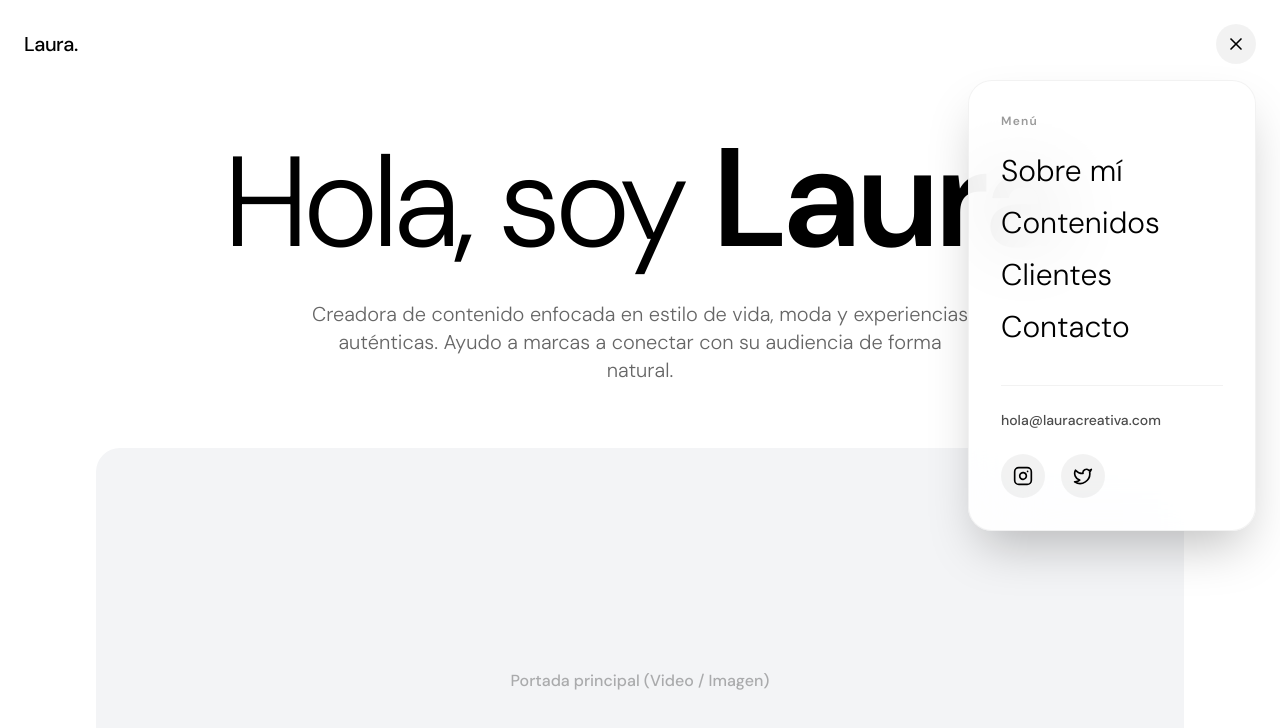
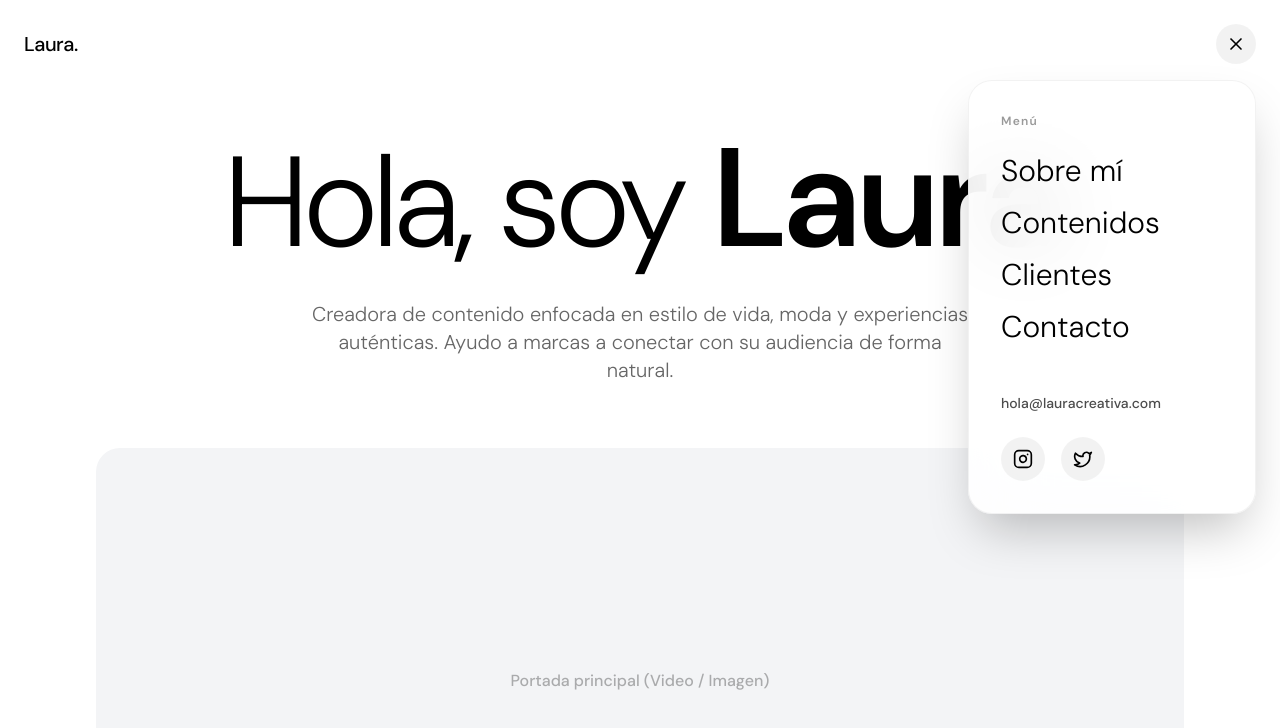
Before and after one commit to Miiles01/miiles-briefs, a React (Vite) app: page /plantilla-01 in a window 1280 px wide. Both pictures are taken after a click on the button 1236 px from the left and 44 px from the top of the page. Shown: the top 728 px of the page. Built offline with nearby package versions, Linux system fonts and the light colour scheme; no server answers.

Commit message:
style: Remove border-t divider from the navbar menu to comply with the zero dividers rule

```diff
--- a/src/components/Plantillas/Plantilla01.tsx
+++ b/src/components/Plantillas/Plantilla01.tsx
@@ -396,7 +396,7 @@ export const Plantilla01: React.FC = () => {
                     </motion.a>
                   ))}
                 </div>
-                <div className="mt-4 pt-6 border-t border-black/5 dark:border-white/10 flex flex-col gap-6">
+                <div className="mt-4 pt-2 flex flex-col gap-6">
                   <a href="mailto:hola@lauracreativa.com" className="text-sm font-medium opacity-70 hover:opacity-100 transition-opacity">
                     hola@lauracreativa.com
                   </a>
```
